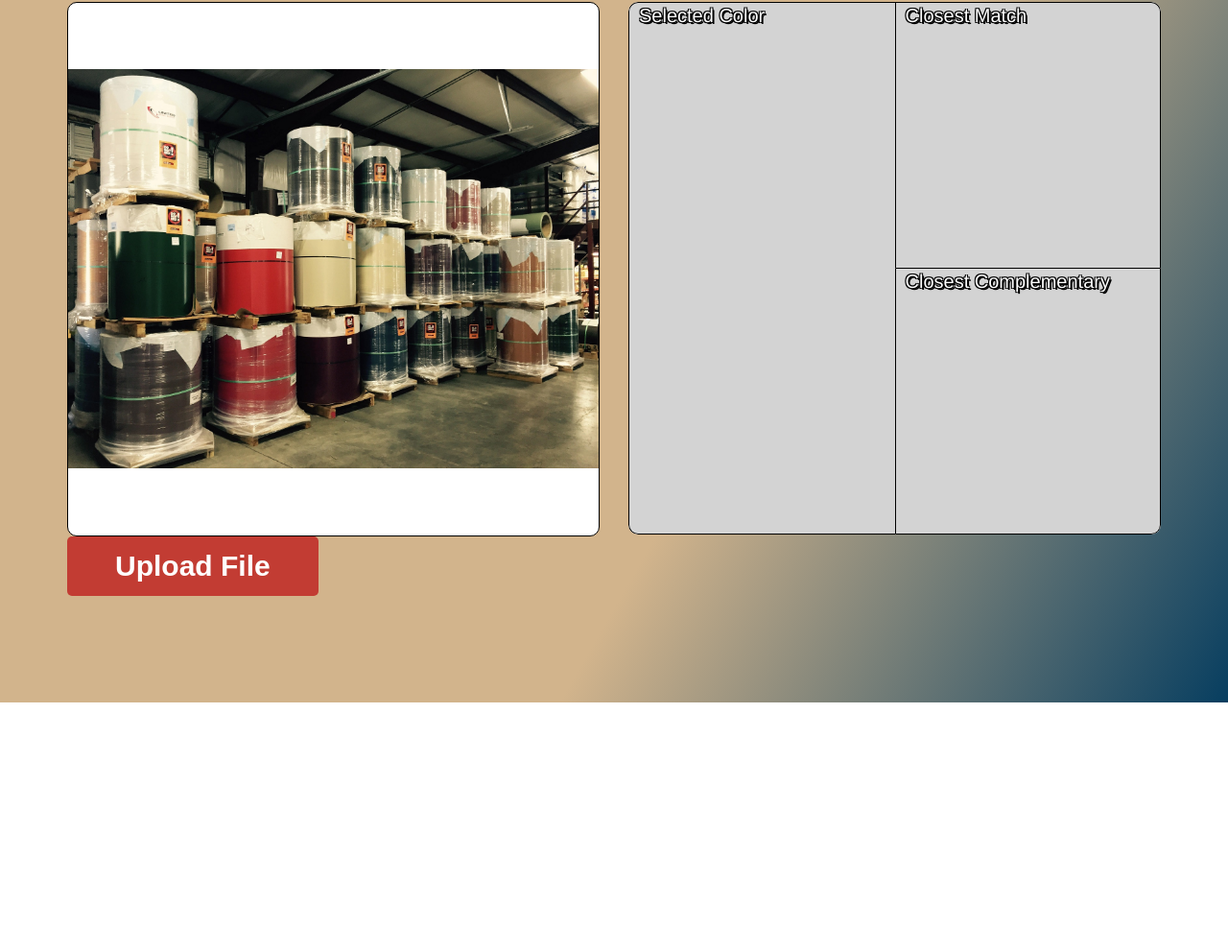
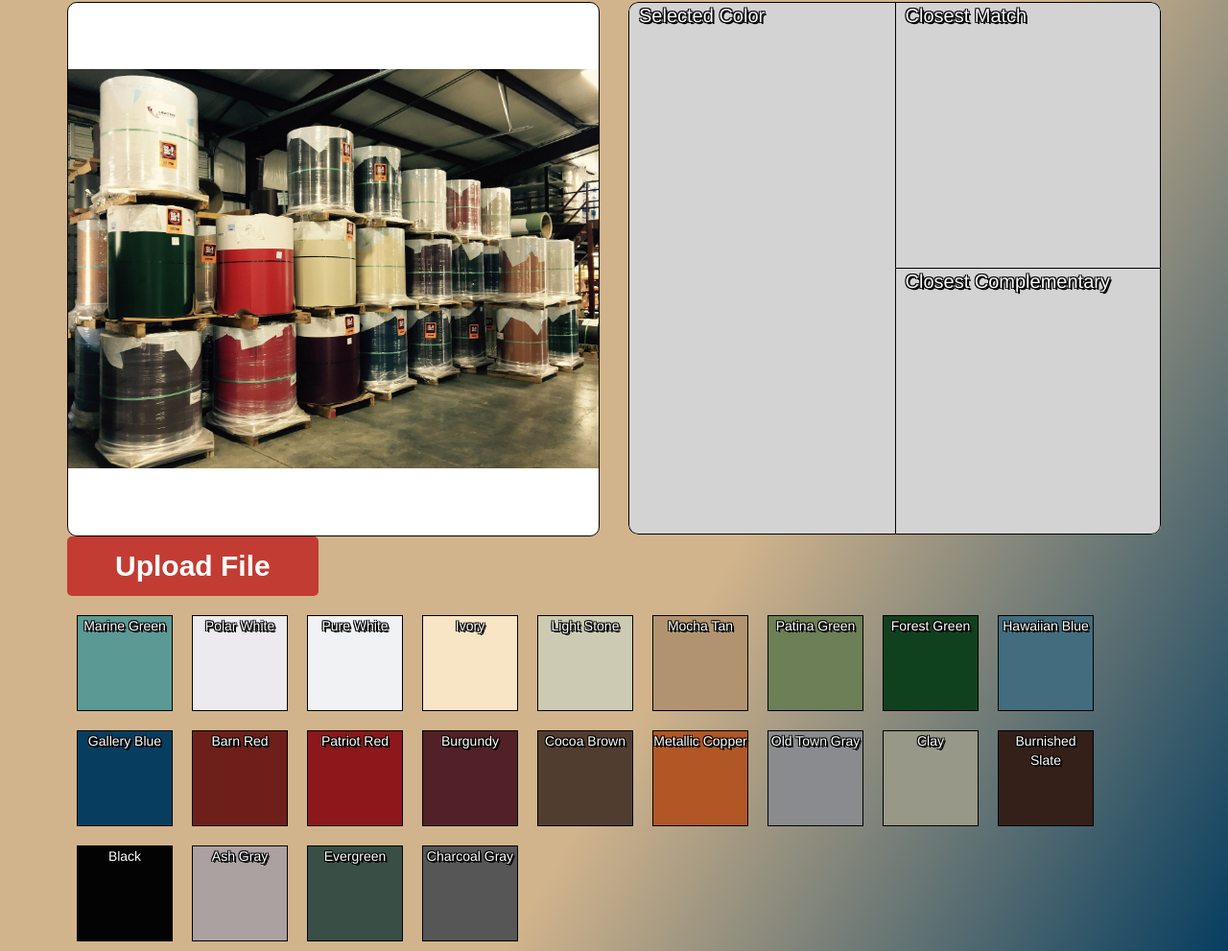
Before and after one commit to stevendesu/Reeds-Color-Matcher, a plain HTML site: page index.html in a window 1280 px wide. Shown: the part 68-1059 px from the top of the page at 96% size. Before the commit the page ends 800 px from the top, so only its background shows below. Drawn offline with nearby package versions, Linux system fonts and the light colour scheme.

Commit message:
fixed color chart

```diff
--- a/app.css
+++ b/app.css
@@ -48,7 +48,7 @@ body {
 	 -1px  1px 0 #000,
 	  1px  1px 0 #000;
 
-	 }
+}
 
 #selectedColor {
 	position: absolute;
@@ -106,3 +106,22 @@ body {
 	  margin-top: 2px;
 	  margin-left:10px;
   }
+
+  #color-list div {
+	  text-align: center;
+	  display: inline-block;
+	  height: 100px;
+	  width: 100px;
+	  margin: 10px;
+	  border: 1px solid #000;
+	  vertical-align: top;
+	  -webkit-text-fill-color: white;
+	  text-shadow:
+	  2px 2px 0 #000,
+	  -1px -1px 0 #000,
+	  1px -1px 0 #000,
+	 -1px  1px 0 #000,
+	  1px  1px 0 #000;
+
+
+  }
--- a/app.js
+++ b/app.js
@@ -20,8 +20,21 @@ var products = [
 	{name: "Black", rgb: "#030303", l: 0.8225277727189955, a: 0.00011190395268756426, b: -0.0002214172336256759},
 	{name: "Ash Gray", rgb: "#aca1a1", l: 67.1520048381346, a: 3.988802170038108, b: 1.4263941407061997},
 	{name: "Evergreen", rgb: "#394f46", l: 31.58739822527197, a: -10.687857290307246, b: 2.5715400883672856},
-	{name: "Charcoal Gray", rgb: "#565656", l: 36.5667013570487, a: 0.0023838545715193504, b: -0.004716585582842381},
+	{name: "Charcoal Gray", rgb: "#565656", l: 36.5667013570487, a: 0.0023838545715193504, b: -0.004716585582842381}
 ];
+
+// Write something here:
+
+for (var x = 0; x < products.length; x++) {
+	console.log(products[x].name);
+	// Create a <div>, and puts it in "#color-list"
+	var productColor = document.createElement("div");
+	productColor.innerHTML = "<p>" + products[x].name + "</p>";
+	document.getElementById("color-list").appendChild(productColor);
+	productColor.style.backgroundColor = (products[x].rgb)
+}
+
+// End here
 
 var fileInput = document.getElementById("fileInput");
 var hiddenImg = document.getElementById("hiddenImg");
--- a/index.html
+++ b/index.html
@@ -29,6 +29,12 @@
 				</div>
 			</div>
 		</div>
+		<div class="row">
+			<div class="col-xs-12">
+				<div id="color-list">
+				</div>
+			</div>
+		</div>
 	</div>
 	<script src="color-functions.js"></script>
 	<script src="magnifier.js"></script>
```
